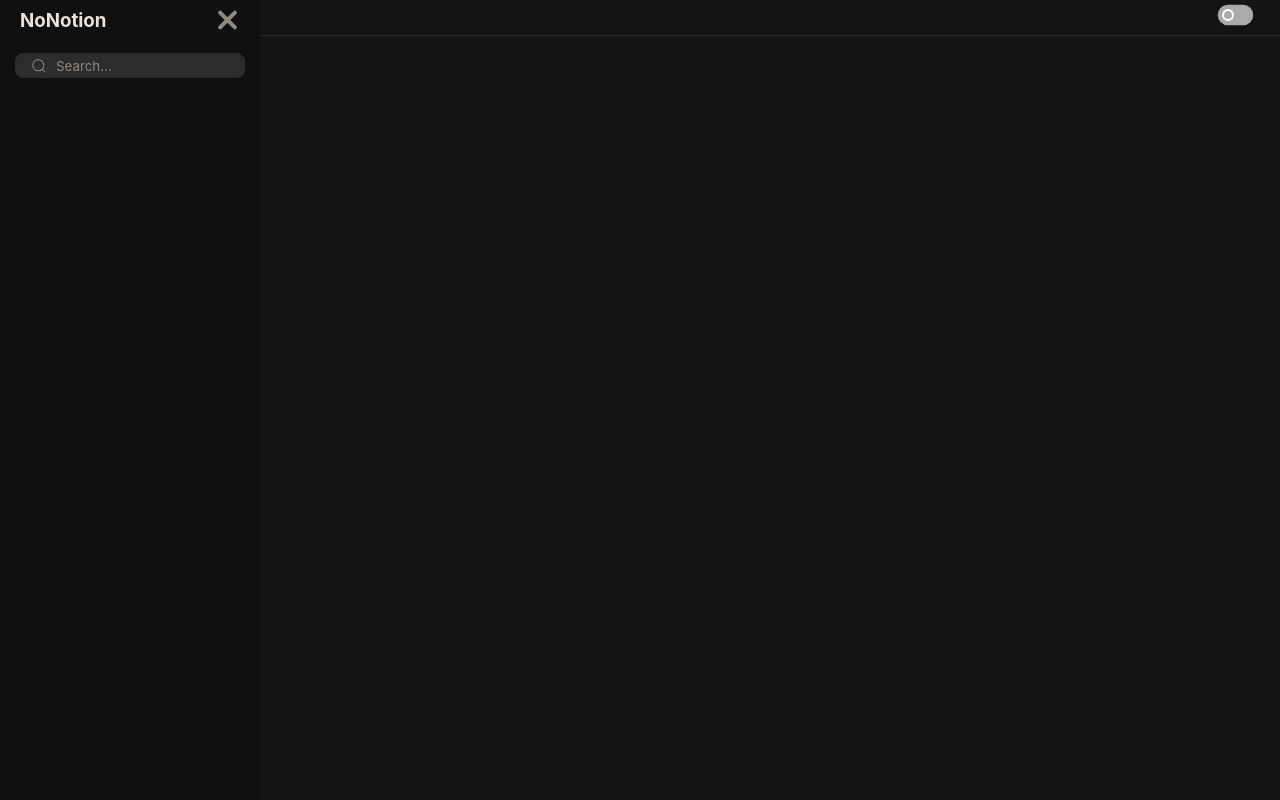
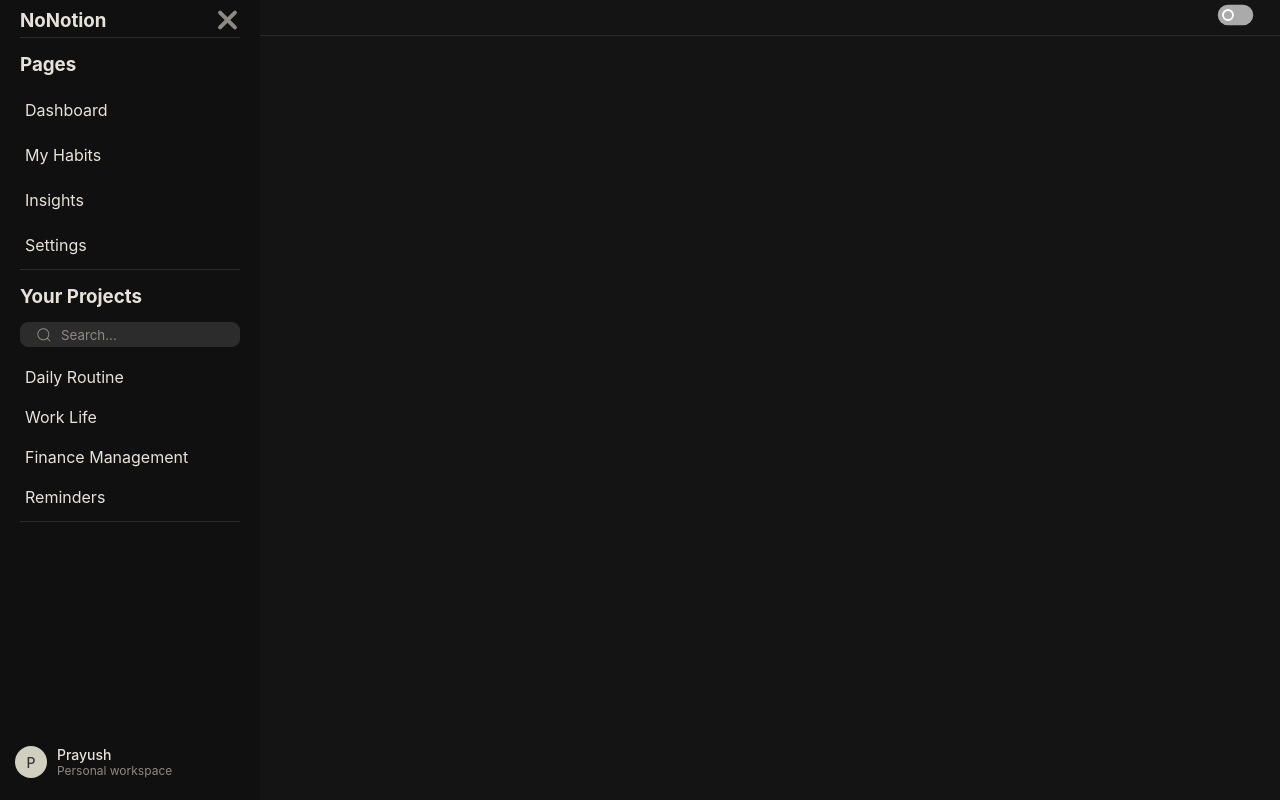
Before and after one commit to Prayushstha/NoNotion, a React (Vite) app: page / in a window 1280 px wide. Built offline with nearby package versions, Linux system fonts and the light colour scheme.

Commit message:
Created Initial Design for Sidebar

```diff
--- a/index.html
+++ b/index.html
@@ -4,6 +4,7 @@
     <meta charset="UTF-8" />
     <link rel="icon" type="image/svg+xml" href="/favicon.svg" />
     <meta name="viewport" content="width=device-width, initial-scale=1.0" />
+
     <title>nonotion</title>
   </head>
   <body>
--- a/package.json
+++ b/package.json
@@ -17,6 +17,7 @@
     "expo-linking": "~57.0.11",
     "expo-router": "~57.0.24",
     "expo-status-bar": "~57.0.1",
+    "lucide-react": "^1.52.0",
     "react": "^19.2.8",
     "react-dom": "^19.2.8",
     "react-native-safe-area-context": "~5.7.0",
--- a/src/components/sidebar.css
+++ b/src/components/sidebar.css
@@ -10,6 +10,9 @@
 .sidebar.open {
   padding: 0.5rem 0;
 }
+.sidebar.open.sidebar-toggle{
+  color: var(--muted-foreground);
+}
 .top {
   display: flex;
   flex-direction: row;
@@ -17,22 +20,76 @@
   justify-content: space-between;
   width: 220px;
   margin: 0px auto 0 auto;
+  padding-bottom: 4px;
+  border-bottom: 1px solid var(--sidebar-border) ;
 }
-.top h3 {
+.sidebar-highlight {
   margin: 0;
 }
 
-.searchbar {
-  margin-top: 20px;
+.pages-nav {
+  height: auto;
+  width: 220px;
+  margin: 15px auto 0 auto;
+  display: flex;
+  justify-content: flex-start;
+  flex-direction: column;
+  padding-bottom: 4px;
+  border-bottom: 1px solid var(--sidebar-border) ;
+}
+.pages-nav .sidebar-highlight{
+  justify-self: flex-start;
+  height: max-content;
+  width: 100%;
+  padding-bottom: 4px;
+}
+.navigations{
+  display: flex;
+  flex-direction: column;
+  gap: 5px;
+  margin-top: 10px;
+  width: 100%;
+}
+.nav-link{
+ border-radius: var(--radius);
+ padding: 10px 5px;
+ cursor: pointer;
+}
+.nav-link:hover{
+  background-color: var(--sidebar-accent);
+}
+.nav-link.active{
+  background-color: var(--sidebar-primary-foreground);
 }
 
+.projects-nav{
+  height: auto;
+  width: 220px;
+  margin: 15px auto 0 auto;
+  display: flex;
+  justify-content: flex-start;
+  flex-direction: column;
+  padding-bottom: 4px;
+  border-bottom: 1px solid var(--sidebar-border) ;
+}
+.projects-nav .sidebar-highlight{
+    justify-self: flex-start;
+  height: max-content;
+  width: 100%;
+  padding-bottom: 4px;
+}
+
+.searchbar {
+  margin-top: 10px;
+  margin-bottom: 10px;
+}
 /* From Uiverse.io by LightAndy1 */
 .group {
   display: flex;
   line-height: 28px;
   align-items: center;
   position: relative;
-  width: 230px;
+  width: 220px;
 }
 
 .input {
@@ -75,3 +132,59 @@
   pointer-events: none;
   z-index: 1;
 }
+.project-nav-link{
+ border-radius: var(--radius);
+ padding: 10px 5px;
+ cursor: pointer;
+}
+.project-nav-link:hover{
+    background-color: var(--sidebar-accent);
+}
+.project-nav-link.active{
+  background-color: var(--sidebar-primary-foreground);
+}
+.user-area {
+  display: flex;
+  align-items: center;
+  gap: 10px;
+  padding: 10px;
+  border-radius: var(--radius);
+  cursor: pointer;
+  margin-top: auto;
+  width: 230px;
+  margin-bottom: 20px;
+}
+
+.user-area:hover {
+  background-color: var(--sidebar-accent);
+}
+
+.user-avatar {
+  width: 32px;
+  height: 32px;
+  border-radius: 50%;
+  background-color: var(--primary);
+  color: var(--primary-foreground);
+  display: flex;
+  align-items: center;
+  justify-content: center;
+  font-size: 14px;
+  font-weight: 500;
+  flex-shrink: 0;
+}
+
+.user-info {
+  display: flex;
+  flex-direction: column;
+}
+
+.user-name {
+  font-size: 14px;
+  color: var(--sidebar-foreground);
+  font-weight: 500;
+}
+
+.user-sub {
+  font-size: 12px;
+  color: var(--muted-foreground);
+}
--- a/src/components/sidebar.tsx
+++ b/src/components/sidebar.tsx
@@ -1,10 +1,12 @@
+import { useState } from "react";
 import type { Sidebar } from "../types";
 import "./sidebar.css";
 export function SideBar({ sidebar, setSidebar }: Sidebar) {
+  const [activePage, setActivePage] = useState(false);
   return (
     <div className={`sidebar ${sidebar ? "open" : ""}`}>
       <div className="top">
-        <h3>NoNotion</h3>
+        <h3 className="sidebar-highlight">NoNotion</h3>
         <div className="sidebar-toggle">
           <input
             type="checkbox"
@@ -19,6 +21,26 @@ export function SideBar({ sidebar, setSidebar }: Sidebar) {
           </label>
         </div>
       </div>
+
+      <div className="pages-nav">
+        <h3 className="sidebar-highlight">Pages</h3>
+        <div className="navigations">
+          <div
+            className={`nav-link ${activePage ? "active" : ""}`}
+            onClick={() => {
+              setActivePage(!activePage);
+            }}
+          >
+            Dashboard
+          </div>
+          <div className="nav-link">My Habits</div>
+          <div className="nav-link">Insights</div>
+          <div className="nav-link">Settings</div>
+        </div>
+      </div>
+
+      <div className="projects-nav">
+        <h3 className="sidebar-highlight">Your Projects</h3>
         <div className="searchbar">
           <div className="group">
             <svg viewBox="0 0 24 24" aria-hidden="true" className="search-icon">
@@ -35,7 +57,21 @@ export function SideBar({ sidebar, setSidebar }: Sidebar) {
             />
           </div>
         </div>
+        <div className="navigation">
+          <div className="project-nav-link">Daily Routine</div>
+          <div className="project-nav-link">Work Life</div>
+          <div className="project-nav-link">Finance Management</div>
+          <div className="project-nav-link">Reminders</div>
+        </div>
+      </div>
 
+      <div className="user-area">
+        <div className="user-avatar">P</div>
+        <div className="user-info">
+          <span className="user-name">Prayush</span>
+          <span className="user-sub">Personal workspace</span>
+        </div>
+      </div>
     </div>
   );
 }
```
Also changed, not shown: 1 other file (tests, documents, lock files or other folders). Lines whose indentation alone changed are shown as unchanged.
